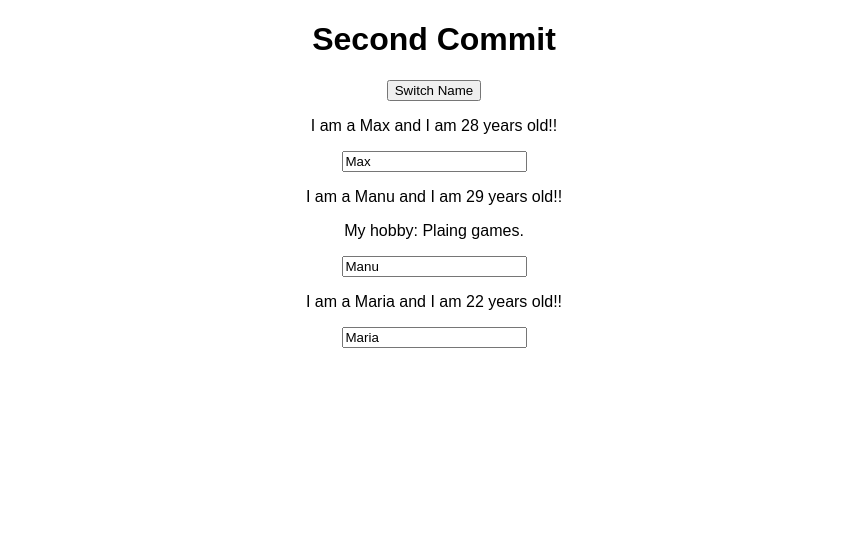
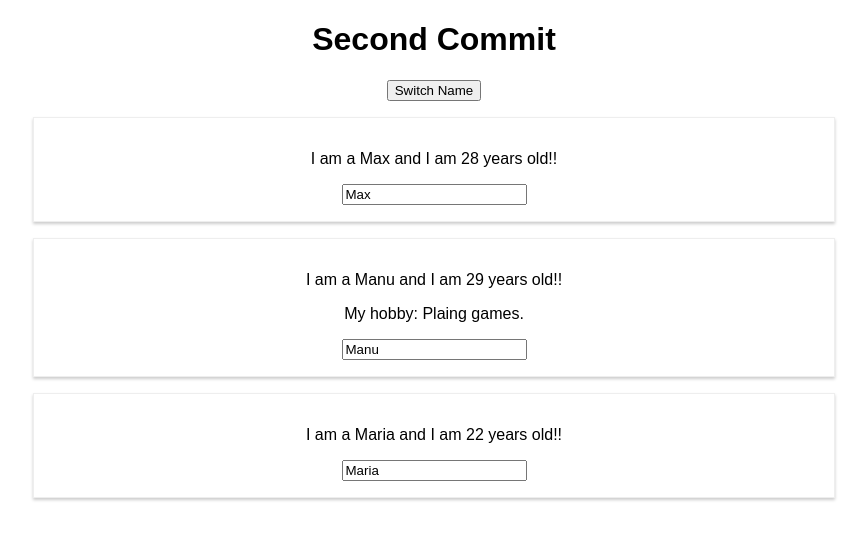
Before and after one commit to patelnitin00/React-Complete-Guide-, a React (Create React App) app: page / in a window 1280 px wide. Shown: the top 540 px of the page, without its empty margins (206-1073 px from the left). Built offline with nearby package versions, Linux system fonts and the light colour scheme.

Commit message:
Adding Styles with Stylesheet

```diff
--- /dev/null
+++ b/src/Person/Person.css
@@ -0,0 +1,10 @@
+/*Note: This CSS styling is globle not restricted to Person.js so need to handle this*/
+
+.Person{
+    width: 60%;
+    margin: 16px auto;
+    border: 1px solid #eee;
+    box-shadow: 0px 2px 3px #ccc;
+    padding: 16px;
+    text-align: center;
+}
--- a/src/Person/Person.js
+++ b/src/Person/Person.js
@@ -1,8 +1,9 @@
 import React from 'react';
+import './Person.css';
 
 const person = (props) => {
     return(
-        <div>
+        <div className="Person">
             <p onClick={props.click}>I am a {props.name} and I am {props.age} years old!!</p>
             <p>{props.children}</p>
             <input type="text" onChange={props.changed} value={props.name}/>
```
